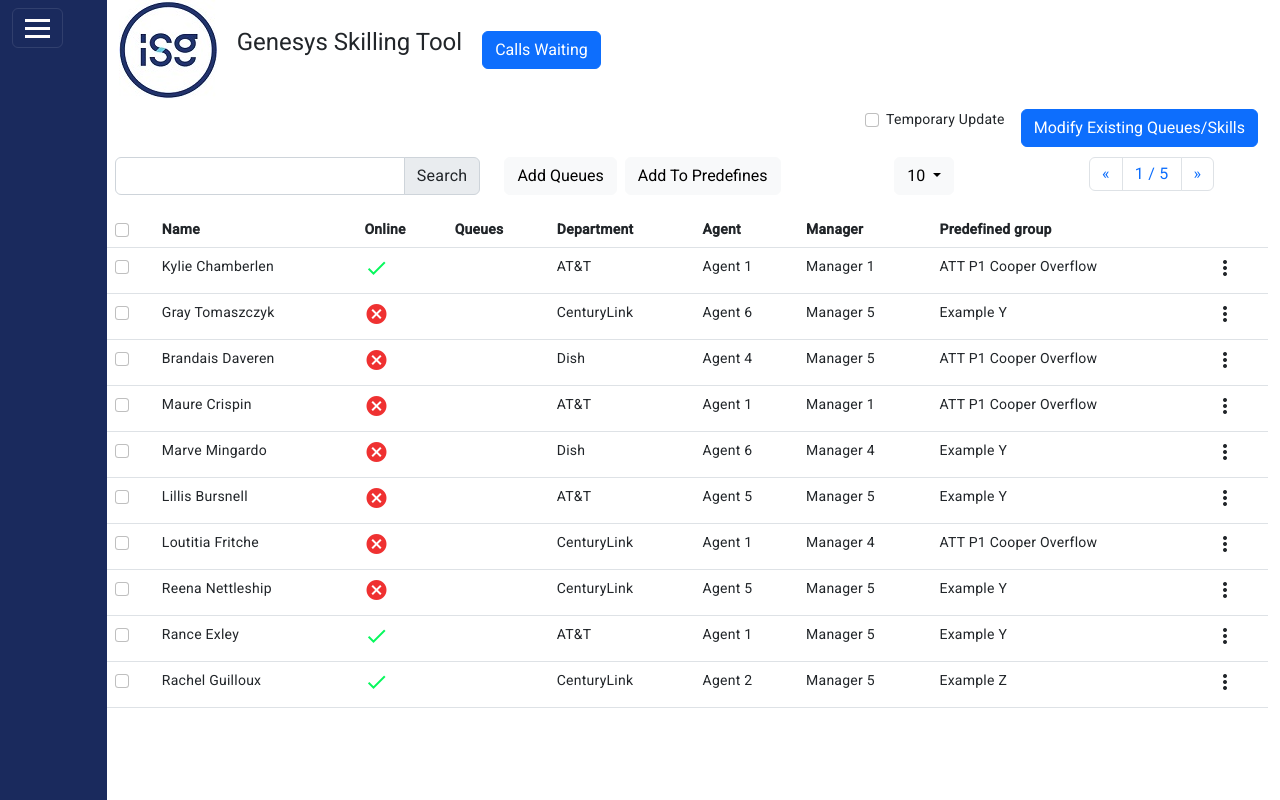
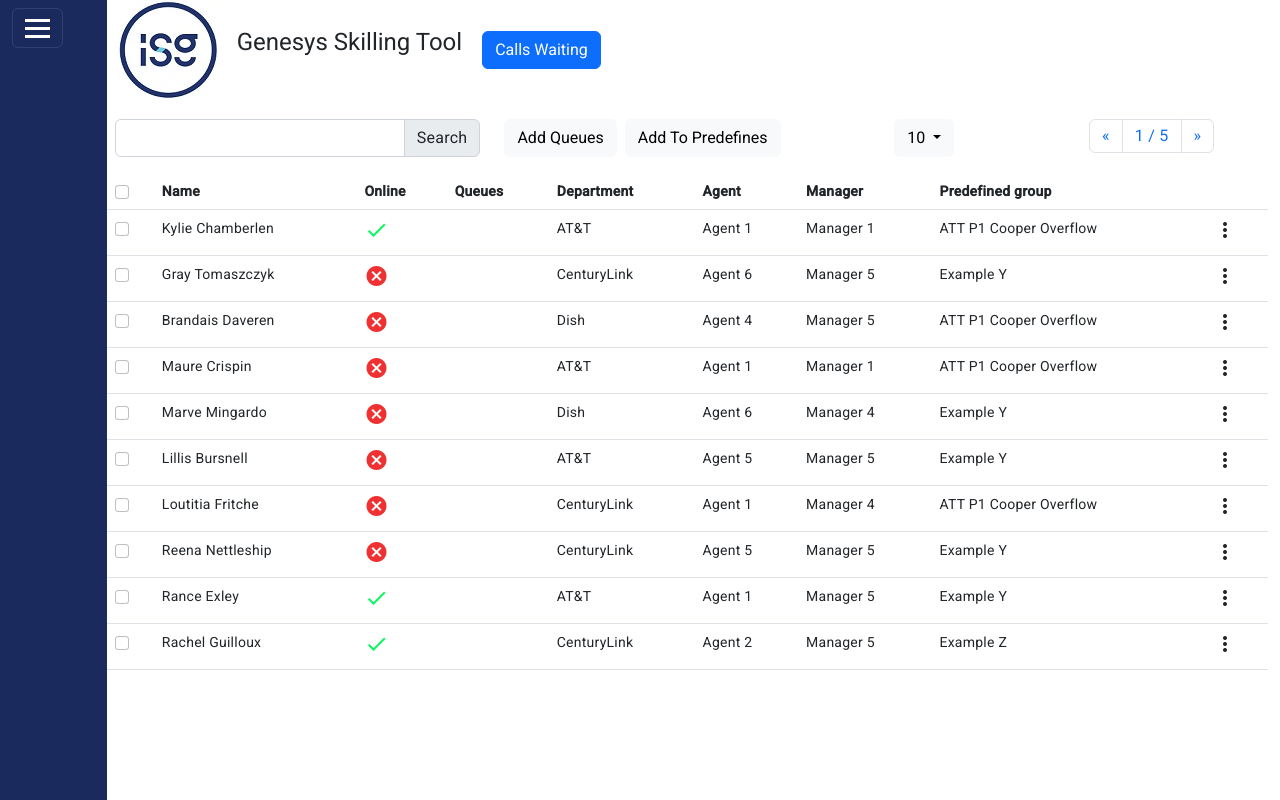
Before and after one commit to JairSilva09/genesys, an Angular app: page / in a window 1280 px wide. Built offline with nearby package versions, Linux system fonts and the light colour scheme.

Commit message:
new button

```diff
--- a/src/app/genesis-queues/genesis-queues.component.html
+++ b/src/app/genesis-queues/genesis-queues.component.html
@@ -1,13 +1,13 @@
 <div class="cont-genesis-queues">
     <div class="row cont-chekbox">
-        <section class="example-section" style="display: flex;justify-content: end">
+        <!-- <section class="example-section" style="display: flex;justify-content: end">
             <div class="form-check form-check-inline">
                 <input class="form-check-input" type="checkbox" id="inlineCheckbox1" value="option1">
                 <label class="form-check-label" for="inlineCheckbox1">Temporary Update</label>
             </div>
             <button type="button" class="btn btn-primary" class="btn btn-primary" data-bs-toggle="modal" data-bs-target="#modalModifyqueues">Modify Existing Queues/Skills</button>
 
-        </section>
+        </section> -->
     </div>
     <div class="row justify-content-start px-2">
         <div class="col-md-4">
```
